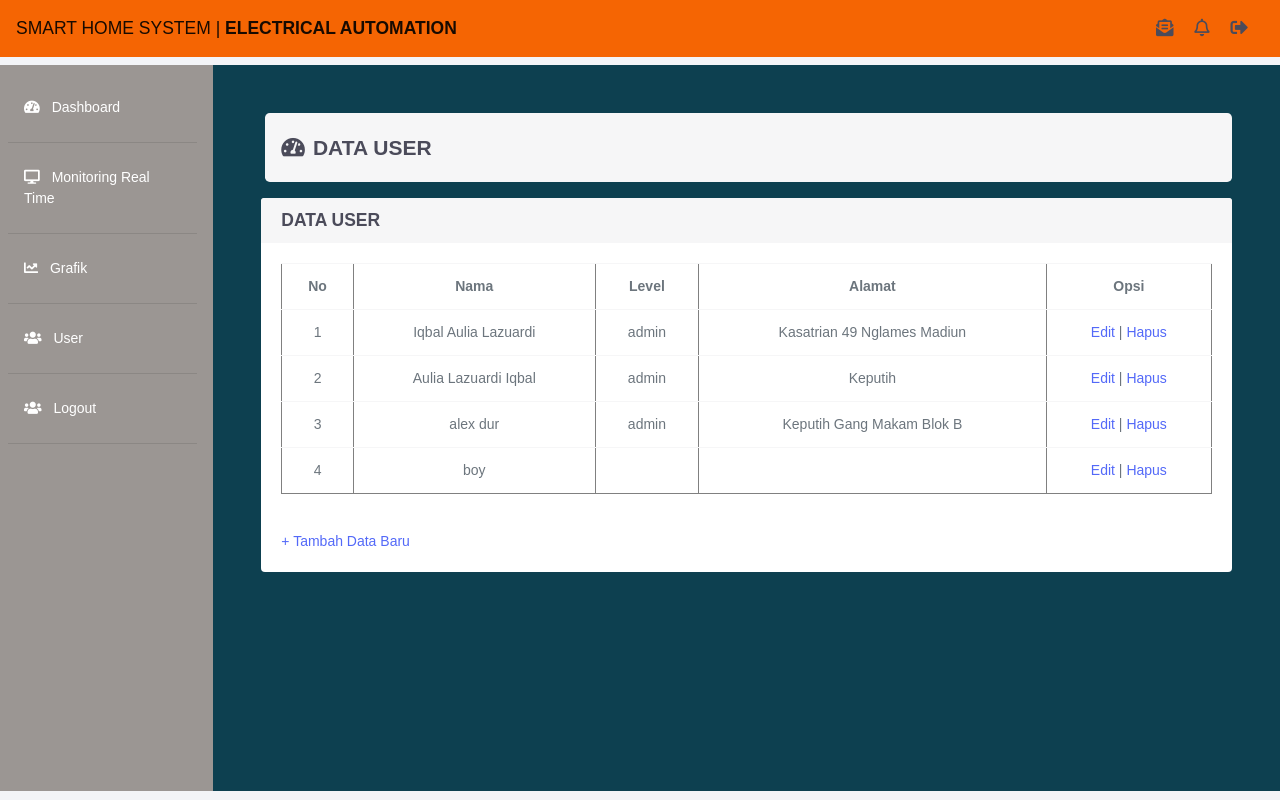
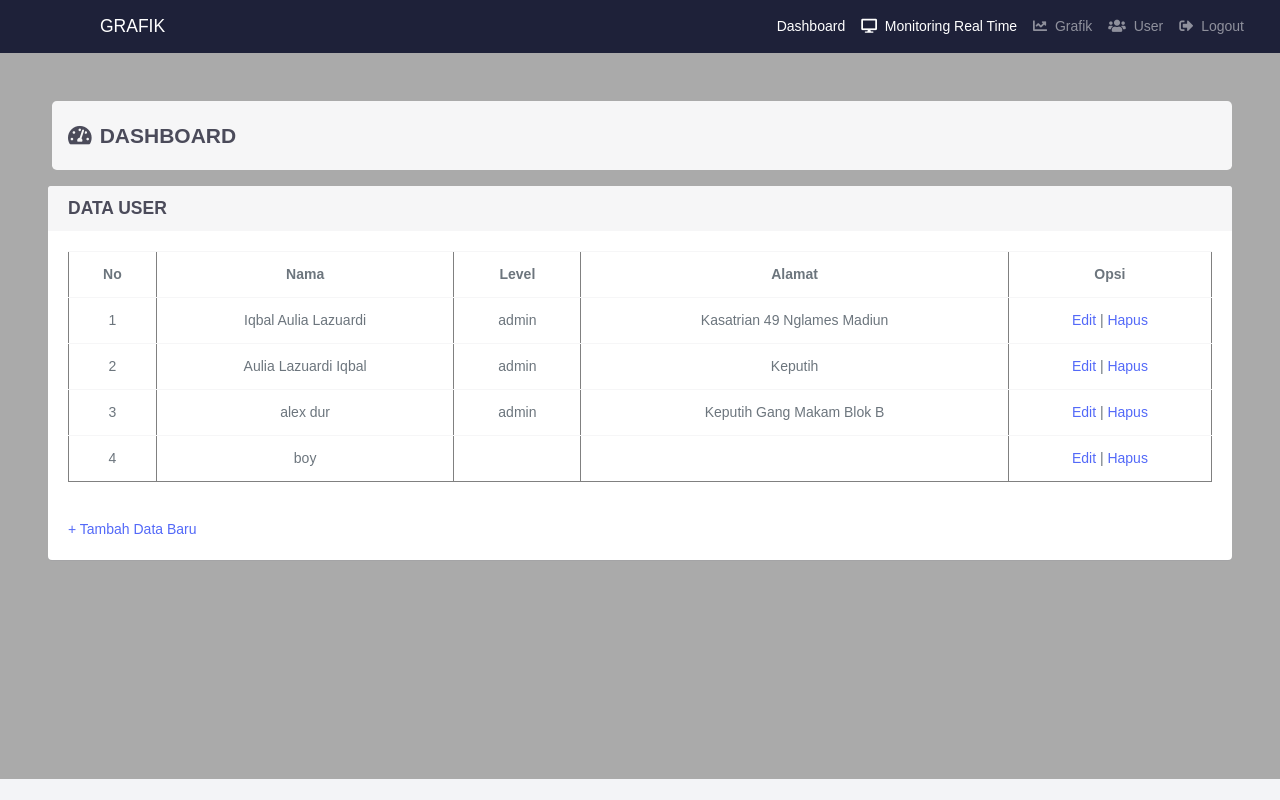
Before and after one commit to bagasabiyu/photovoltaic-ats, a PHP site: page /user.php in a window 1280 px wide. Run offline with PHP 8.4, Linux system fonts and the light colour scheme; data comes from the database, SQL or seed files in the repository.

Commit message:
UPDATE USER

```diff
--- a/user.php
+++ b/user.php
@@ -15,55 +15,51 @@
   </head>
   <body>
       <!-- Navbar -->
-        <nav class="navbar navbar-expand-lg navbar-light fixed top" style="background-color: #f56503;">
-          <a class="navbar-brand" href="#">SMART HOME SYSTEM | <b>ELECTRICAL AUTOMATION</b></a>
-            <form class="form-inline my-2 my-lg-0 ml-auto">
 
-            </form>
+      <!-- Menubar -->
+      <nav class="navbar navbar-expand-lg navbar-dark bg-secondary">
+  <div class="container-fluid">
+  <nav class="navbar navbar-light bg-secondary">
+  <div class="container">
+    <a class="navbar-brand" href="#">
+    </a>
 
-            <div class="icon ml-4">
-                <h5>
-                    <i class="fas fa-envelope-open-text mr-3" data-toggle="tooltip" title="Pesan Masuk"></i>
-                    <i class="far fa-bell mr-3" data-toggle="tooltip" title="Peringatan"></i>
-                    <i class="fas fa-sign-out-alt mr-3" data-toggle="tooltip" title="Keluar"></i>
-                </h5>
   </div>
 </nav>
-      <!-- Menubar -->
-      <div class="row no-gutters">
-          <div class="col-md-2 mt-2 pr-3 pt-4" style="background-color: #9b9693;">
-            <ul class="nav flex-column ml-2 mb-5">
+    <a class="navbar-brand" href="#">GRAFIK </a>
+    <button class="navbar-toggler" type="button" data-bs-toggle="collapse" data-bs-target="#navbarNav" aria-controls="navbarNav" aria-expanded="false" aria-label="Toggle navigation">
+      <span class="navbar-toggler-icon"></span>
+    </button>
+    <div class="collapse navbar-collapse" id="navbarNav">
+      <ul class="navbar-nav ml-auto">
         <li class="nav-item">
-                <a class="nav-link active text-white" href="dashboard.php"><i class="fas fa-tachometer-alt mr-2"></i>
-                    Dashboard</a><hr class="secondary">
+          <a class="nav-link active" aria-current="page" href="dashboard.php">Dashboard</a>
         </li>
         <li class="nav-item">
-                <a class="nav-link text-white" href="monitoring.php"><i class="fas fa-desktop mr-2"></i>
-                    Monitoring Real Time</a><hr class="secondary">
+          <a class="nav-link active" aria-current="page" href="monitoring.php"><i class="fas fa-desktop mr-1"></i>
+          Monitoring Real Time</a>
         </li>
         <li class="nav-item">
-                <a class="nav-link text-white" href="grafik.php"><i class="fas fa-chart-line mr-2"></i>
-                    Grafik</a><hr class="secondary">
-              </li>
-              <!--
-                <li class="nav-item">
-                <a class="nav-link text-white" href="laporan.php"><i class="fas fa-columns mr-2"></i>
-                    Laporan</a><hr class="secondary">
-              </li> -->
-                <li class="nav-item">
-                <a class="nav-link text-white" href="user.php"><i class="fas fa-users mr-2"></i>
-                    User</a><hr class="secondary">
+          <a class="nav-link" href="grafik.php"><i class="fas fa-chart-line mr-1"></i>
+          Grafik</a>
         </li>
         <li class="nav-item">
-                <a class="nav-link text-white" href="logout.php"><i class="fas fa-users mr-2"></i>
-                    Logout</a><hr class="secondary">
+          <a class="nav-link" href="user.php"><i class="fas fa-users mr-1"></i>
+          User</a>
+        </li>
+        <li class="nav-item">
+          <a class="nav-link" href="logout.php"><i class="fas fa-sign-out-alt mr-1"></i>
+          Logout</a>
         </li>
       </ul>
     </div>
+  </div>
+</nav>
+
           <!-- ISI DASHBOARD -->
-              <div class="col-md-10 mt-2 p-5 pt-3" style="background-color: #0d4050;">
+          <div class="col-md-20 mt-0 p-5 pt-10" style="background-color:#AAAAAA ;">
             <ol class="breadcrumb ml-1">
-                  <h4><i class="fas fa-tachometer-alt mr-2"></i>DATA USER</h4>
+              <h4><i class="fas fa-tachometer-alt mr-2"></i>DASHBOARD</h4>
               </ol>
                   <!-- kotak2 tampilan grafik-->
                   <div class="card">
```
Lines whose indentation alone changed are shown as unchanged.
